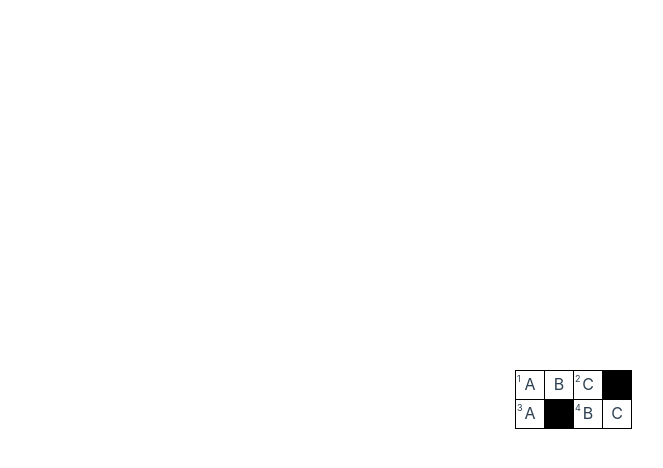
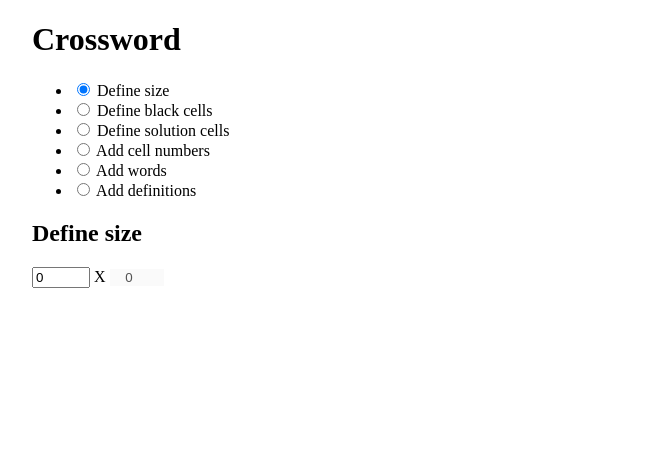
Before and after one commit to SzNagyMisu/crossword-vue, a Vue app: page / in a window 1280 px wide. Shown: the top 468 px of the page, without its empty margins (8-671 px from the left). Built offline with nearby package versions, Linux system fonts and the light colour scheme.

Commit message:
steps, create grid, add black or solution squares

```diff
--- a/src/App.vue
+++ b/src/App.vue
@@ -1,53 +1,107 @@
 <script>
-import Cell from './components/Cell.vue';
+import Table from './components/Table.vue';
+import CrosswordSizeForm from './components/CrosswordSizeForm.vue';
+
+const STEPS = {
+  0: {
+    title: "Define size",
+    dependsOn: [],
+  },
+  1: {
+    title: "Define black cells",
+    dependsOn: [0],
+  },
+  2: {
+    title: "Define solution cells",
+    dependsOn: [0],
+  },
+  3: {
+    title: "Add cell numbers",
+    dependsOn: [0, 1],
+  },
+  4: {
+    title: "Add words",
+    dependsOn: [0, 1],
+  },
+  5: {
+    title: "Add definitions",
+    dependsOn: [0, 1, 2, 3],
+  }
+};
 
 export default {
-  components: {Cell},
+  components: {Table, CrosswordSizeForm},
   data() {
     return {
-      rows: [
-        [{
-          value: 'A',
-          nr: 1,
-        }, {
-          value: 'B',
-        }, {
-          value: 'C',
-          nr: 2,
-        }, {
-          isBlack: true,
-    		}],
-        [{
-          value: 'A',
-          nr: 3,
-        }, {
-          isBlack: true,
-    		}, {
-          value: 'B',
-          nr: 4,
-        }, {
-          value: 'C',
-        }],
-      ]
+      steps: Object.values(STEPS),
+      stepIdx: 0,
+      table: []
     }
+  },
+  computed: {
+    currentStep () {
+      return this.steps[this.stepIdx];
+    },
+    rowsCount () {
+      return this.table.length;
+    },
+    columnsCount () {
+      return this.table[0] ? this.table[0].length : 0;
+    },
+  },
+  methods: {
+    isStepDisabled (step) {
+      // return step.dependsOn.some(dependencyStep => this.stepIdx < dependencyStep)
+    },
+    setRows (rows) {
+      const columns = this.columnsCount;
+      this.setTable(rows, columns);
+    },
+    setColumns (columns) {
+      const rows = this.rowsCount;
+      this.setTable(rows, columns);
+    },
+    setTable (rows, columns) {
+      console.log(rows, columns);
+      const table = [];
+      for (let row = 0; row < rows; row++) {
+        const row = [];
+        for (let col = 0; col < columns; col++) {
+          row.push({});
+        }
+        table.push(row);
+      }
+      this.table = table;
+      console.log(this.table)
+    },
+    onCellClicked ({ cell }) {
+      switch (this.stepIdx) {
+        case 1:
+          cell.isBlack = !cell.isBlack;
+          break;
+        case 2:
+          cell.isSolution = !cell.isSolution;
+          break;
+      }
+    },
+  },
+  mounted () {
+    // console.log(STEPS, this.steps)
   }
 };
 </script>
 
 <template>
-  <section>
-    <section class="row" v-for="row in rows">
-      <Cell
-        v-for="(cell, cellIdx) in row"
-        :key="cellIdx"
-        v-bind="cell"
-      />
-    </section>
-  </section>
+  <h1>Crossword</h1>
+  <ul>
+    <li v-for="(step, idx) in steps" :key="idx">
+      <label>
+        <input type="radio" :value="idx" name="stepNr" :disabled="isStepDisabled(step)" v-model="stepIdx">
+        {{ step.title }}
+      </label>
+    </li>
+  </ul>
+  <h2>{{ currentStep.title }}</h2>
+  <CrosswordSizeForm :isActive="stepIdx === 0" :rows="rowsCount" :columns="columnsCount" @rowsChange="setRows" @columnsChange="setColumns" />
+  <Table :rows="table" @cellClicked="onCellClicked" />
 </template>
-
-<style scoped>
-  section.row {
-    display: flex
-  }
-</style>
--- a/src/assets/base.css
+++ /dev/null
@@ -1,73 +0,0 @@
-/* color palette from <https://github.com/vuejs/theme> */
-:root {
-  --vt-c-white: #ffffff;
-  --vt-c-white-soft: #f8f8f8;
-  --vt-c-white-mute: #f2f2f2;
-
-  --vt-c-black: #181818;
-  --vt-c-black-soft: #222222;
-  --vt-c-black-mute: #282828;
-
-  --vt-c-indigo: #2c3e50;
-
-  --vt-c-divider-light-1: rgba(60, 60, 60, 0.29);
-  --vt-c-divider-light-2: rgba(60, 60, 60, 0.12);
-  --vt-c-divider-dark-1: rgba(84, 84, 84, 0.65);
-  --vt-c-divider-dark-2: rgba(84, 84, 84, 0.48);
-
-  --vt-c-text-light-1: var(--vt-c-indigo);
-  --vt-c-text-light-2: rgba(60, 60, 60, 0.66);
-  --vt-c-text-dark-1: var(--vt-c-white);
-  --vt-c-text-dark-2: rgba(235, 235, 235, 0.64);
-}
-
-/* semantic color variables for this project */
-:root {
-  --color-background: var(--vt-c-white);
-  --color-background-soft: var(--vt-c-white-soft);
-  --color-background-mute: var(--vt-c-white-mute);
-
-  --color-border: var(--vt-c-divider-light-2);
-  --color-border-hover: var(--vt-c-divider-light-1);
-
-  --color-heading: var(--vt-c-text-light-1);
-  --color-text: var(--vt-c-text-light-1);
-
-  --section-gap: 160px;
-}
-
-@media (prefers-color-scheme: dark) {
-  :root {
-    --color-background: var(--vt-c-black);
-    --color-background-soft: var(--vt-c-black-soft);
-    --color-background-mute: var(--vt-c-black-mute);
-
-    --color-border: var(--vt-c-divider-dark-2);
-    --color-border-hover: var(--vt-c-divider-dark-1);
-
-    --color-heading: var(--vt-c-text-dark-1);
-    --color-text: var(--vt-c-text-dark-2);
-  }
-}
-
-*,
-*::before,
-*::after {
-  box-sizing: border-box;
-  margin: 0;
-  font-weight: normal;
-}
-
-body {
-  min-height: 100vh;
-  color: var(--color-text);
-  background: var(--color-background);
-  transition: color 0.5s, background-color 0.5s;
-  line-height: 1.6;
-  font-family: Inter, -apple-system, BlinkMacSystemFont, 'Segoe UI', Roboto, Oxygen, Ubuntu,
-    Cantarell, 'Fira Sans', 'Droid Sans', 'Helvetica Neue', sans-serif;
-  font-size: 15px;
-  text-rendering: optimizeLegibility;
-  -webkit-font-smoothing: antialiased;
-  -moz-osx-font-smoothing: grayscale;
-}
--- a/src/assets/main.css
+++ b/src/assets/main.css
@@ -1,35 +1,3 @@
-@import './base.css';
-
 #app {
-  max-width: 1280px;
-  margin: 0 auto;
-  padding: 2rem;
-
-  font-weight: normal;
+  margin: 16px 32px;
 }
-
-a,
-.green {
-  text-decoration: none;
-  color: hsla(160, 100%, 37%, 1);
-  transition: 0.4s;
-}
-
-@media (hover: hover) {
-  a:hover {
-    background-color: hsla(160, 100%, 37%, 0.2);
-  }
-}
-
-@media (min-width: 1024px) {
-  body {
-    display: flex;
-    place-items: center;
-  }
-
-  #app {
-    display: grid;
-    grid-template-columns: 1fr 1fr;
-    padding: 0 2rem;
-  }
-}
--- a/src/components/Cell.vue
+++ b/src/components/Cell.vue
@@ -5,6 +5,7 @@ export default {
   },
   props: {
     isBlack: Boolean,
+    isSolution: Boolean,
     value: [String, null],
     nr: [Number, null],
   },
@@ -15,7 +16,8 @@ export default {
 </script>
 
 <template>
-  <article :class="{black: isBlack}">
+  <article v-if="isBlack" class="black" />
+  <article v-else :class="{solution: isSolution}">
     <span class="nr" v-if="nr">{{ nr }}</span>
     <span class="value" v-if="value">{{ value }}</span>
   </article>
@@ -34,6 +36,10 @@ export default {
     background: black;
   }
 
+  article.solution {
+    background-color: cornsilk;
+  }
+
   span.nr {
     font-size: 9px;
     padding: 1px;
--- /dev/null
+++ b/src/components/CrosswordSizeForm.vue
@@ -0,0 +1,64 @@
+<script>
+export default {
+    props: {
+        rows: {
+            required: true,
+            type: Number,
+        },
+        columns: {
+            required: true,
+            type: Number,
+        },
+        isActive: {
+            required: true,
+            type: Boolean,
+        },
+    },
+    emits: ["rowsChange", "columnsChange"],
+    data () {
+        return {};
+    },
+    methods: {
+        onColumnsChange ($event) {
+            this.$emit("columnsChange", +$event.target.value);
+        },
+        onRowsChange ($event) {
+            this.$emit("rowsChange", +$event.target.value);
+        }
+    },
+}
+</script>
+
+<template>
+    <form>
+        <input type="number" :readonly="!isActive" :value="rows" name="rows" @input="onRowsChange">
+        X
+        <input type="number" :readonly="!isActive" :value="columns" name="columns" @input="onColumnsChange" :disabled="rows < 1">
+    </form>
+</template>
+
+<style scoped>
+form {
+    margin-bottom: 24px;
+}
+
+input {
+    width: 50px;
+}
+
+input:read-only {
+    border: none;
+}
+
+input:read-only:focus {
+    outline: none;
+}
+
+input[name=rows]:read-only {
+    text-align: right;
+}
+
+input[name=columns]:read-only {
+    text-align: center;
+}
+</style>
--- /dev/null
+++ b/src/components/Table.vue
@@ -0,0 +1,38 @@
+<script>
+import Cell from './Cell.vue';
+
+export default {
+  components: {Cell},
+  props: {
+    rows: {
+        type: Array,
+        required: true,
+    }
+  },
+  emits: ["cellClicked"],
+  methods: {
+    cellClicked (cell) {
+        this.$emit("cellClicked", { cell });
+    }
+  }
+};
+</script>
+
+<template>
+  <section class="table">
+    <section class="row" v-for="row in rows">
+      <Cell
+        v-for="(cell, cellIdx) in row"
+        :key="cellIdx"
+        v-bind="cell"
+        @click="() => cellClicked(cell)"
+      />
+    </section>
+  </section>
+</template>
+
+<style scoped>
+  section.row {
+    display: flex
+  }
+</style>
```
